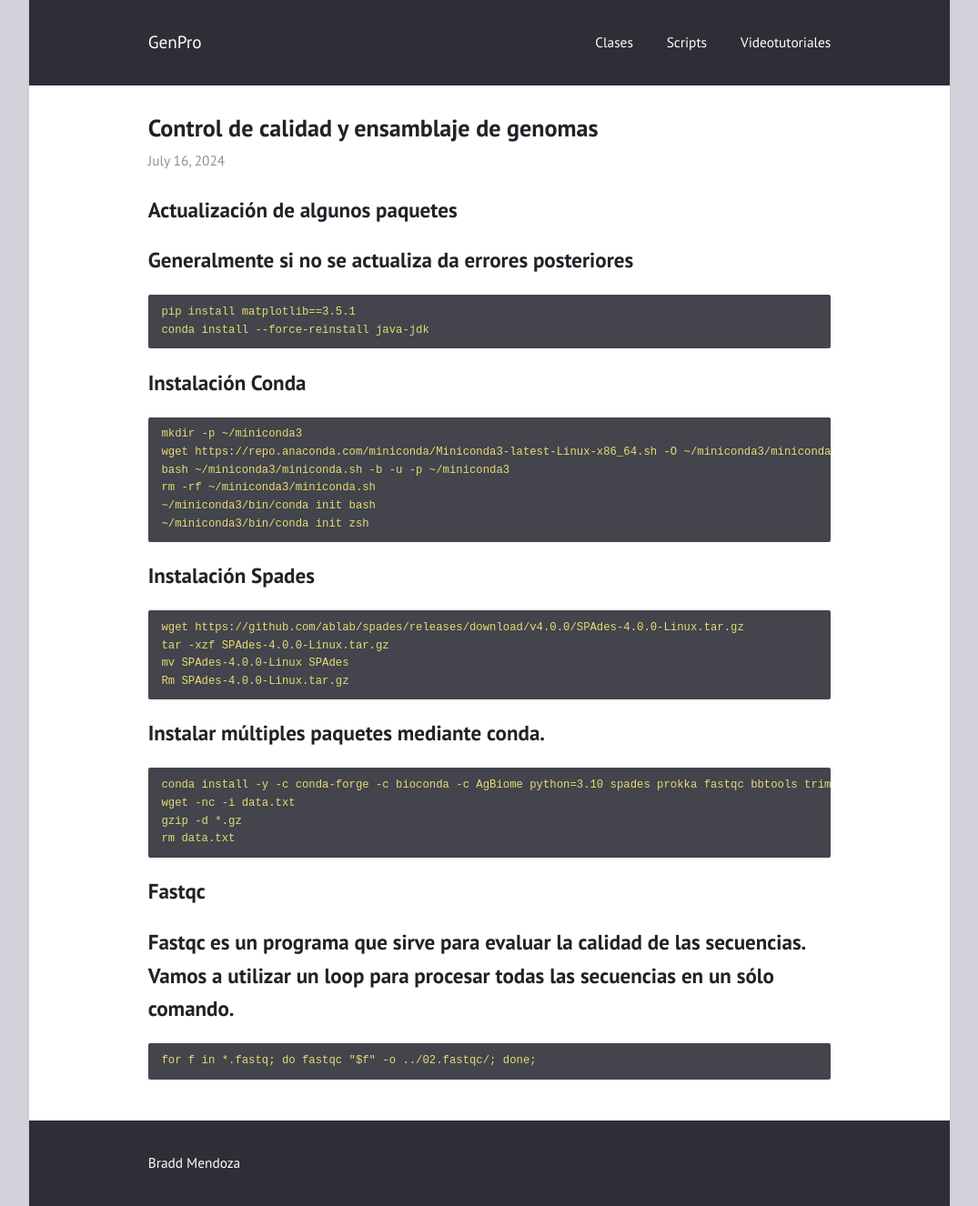
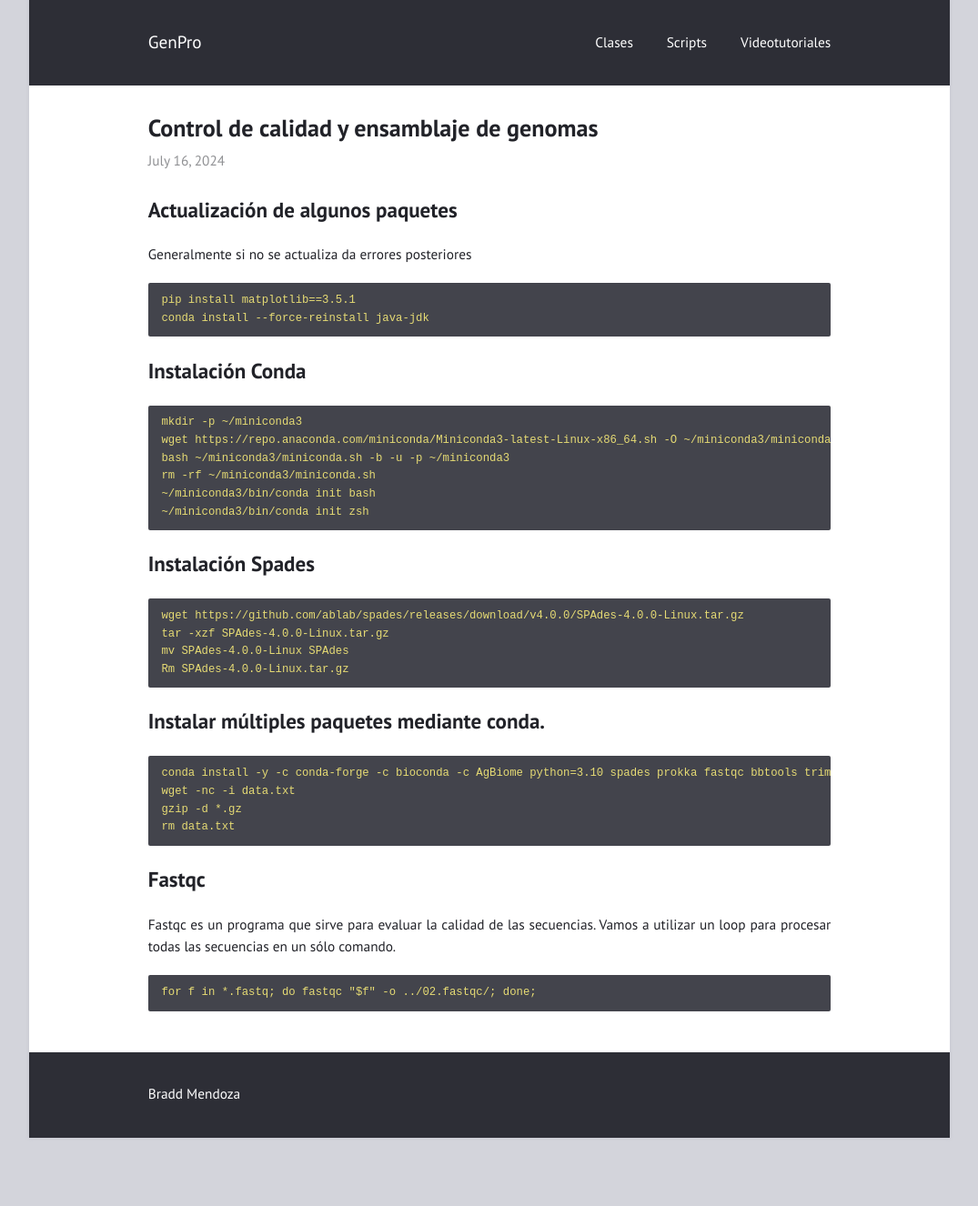
Before and after one commit to braddmg/GenPro, a Jekyll site: the page built from _posts/2024-07-16-Control-de-calidad-y-ensamblaje.md, in a window 1280 px wide. Shown: the whole page at 91% size, without its empty margins (102-1177 px from the left). Built offline with Jekyll 4.4.1, drawn with Linux system fonts in a browser that asks for light colours; after the commit the page ends 1251 px from its top, so only the background shows below that.

````diff
--- a/_posts/2024-07-16-Control-de-calidad-y-ensamblaje.md
+++ b/_posts/2024-07-16-Control-de-calidad-y-ensamblaje.md
@@ -3,15 +3,14 @@ title: "Control de calidad y ensamblaje de genomas"
 layout: post
 ---
 
-# Actualización de algunos paquetes
+## Actualización de algunos paquetes
 
-
-## Generalmente si no se actualiza da errores posteriores
+Generalmente si no se actualiza da errores posteriores
 ```yaml
 pip install matplotlib==3.5.1
 conda install --force-reinstall java-jdk
 ```
-# Instalación Conda
+## Instalación Conda
 ```yaml
 mkdir -p ~/miniconda3
 wget https://repo.anaconda.com/miniconda/Miniconda3-latest-Linux-x86_64.sh -O ~/miniconda3/miniconda.sh
@@ -20,15 +19,14 @@ rm -rf ~/miniconda3/miniconda.sh
 ~/miniconda3/bin/conda init bash
 ~/miniconda3/bin/conda init zsh
 ```
-# Instalación Spades
-
+## Instalación Spades
 ```yaml
 wget https://github.com/ablab/spades/releases/download/v4.0.0/SPAdes-4.0.0-Linux.tar.gz
 tar -xzf SPAdes-4.0.0-Linux.tar.gz
 mv SPAdes-4.0.0-Linux SPAdes
 Rm SPAdes-4.0.0-Linux.tar.gz
 ```
-# Instalar múltiples paquetes mediante conda.
+## Instalar múltiples paquetes mediante conda.
 ```yaml
 conda install -y -c conda-forge -c bioconda -c AgBiome python=3.10 spades prokka fastqc bbtools trimmomatic quast
 wget -nc -i data.txt
@@ -36,7 +34,7 @@ gzip -d *.gz
 rm data.txt
 ```
 # Fastqc
-## Fastqc es un programa que sirve para evaluar la calidad de las secuencias. Vamos a utilizar un loop para procesar todas las secuencias en un sólo comando.
+Fastqc es un programa que sirve para evaluar la calidad de las secuencias. Vamos a utilizar un loop para procesar todas las secuencias en un sólo comando.
 ```yaml
 for f in *.fastq; do fastqc "$f" -o ../02.fastqc/; done;
 ```
````
